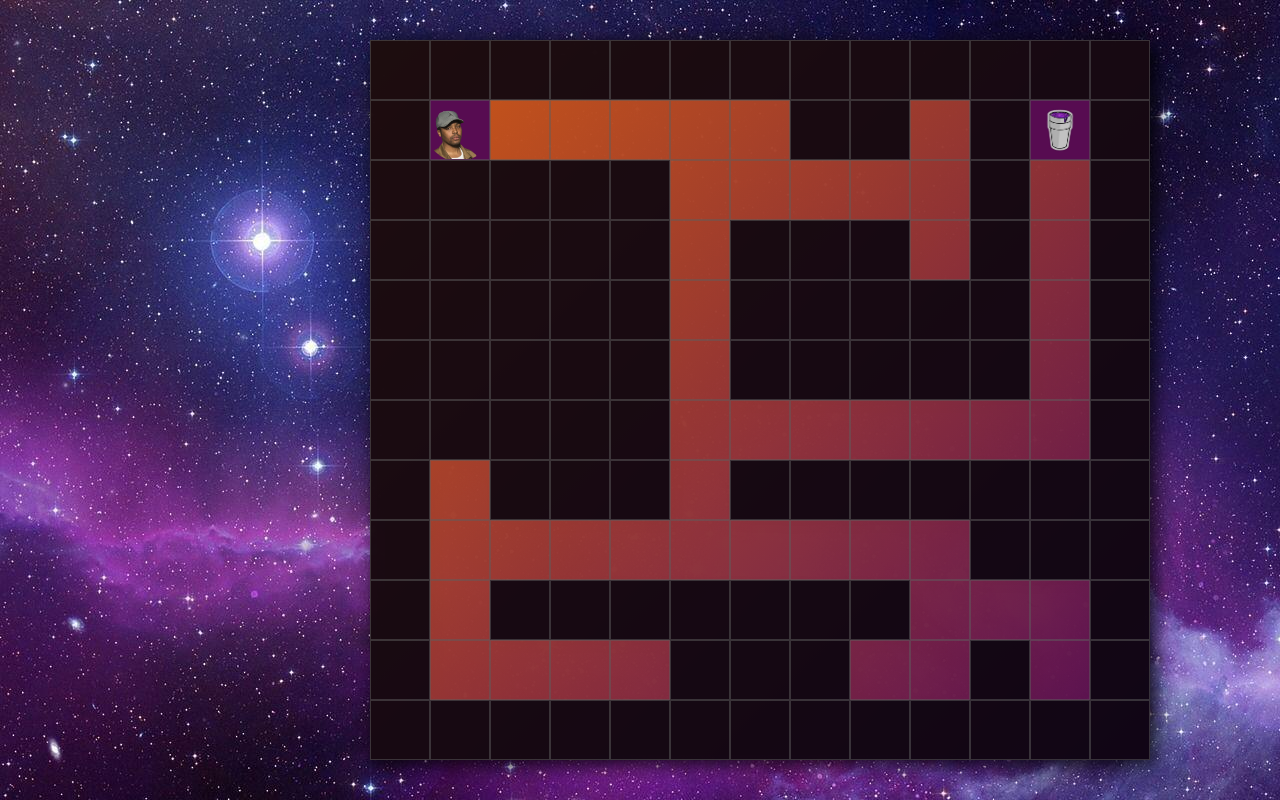
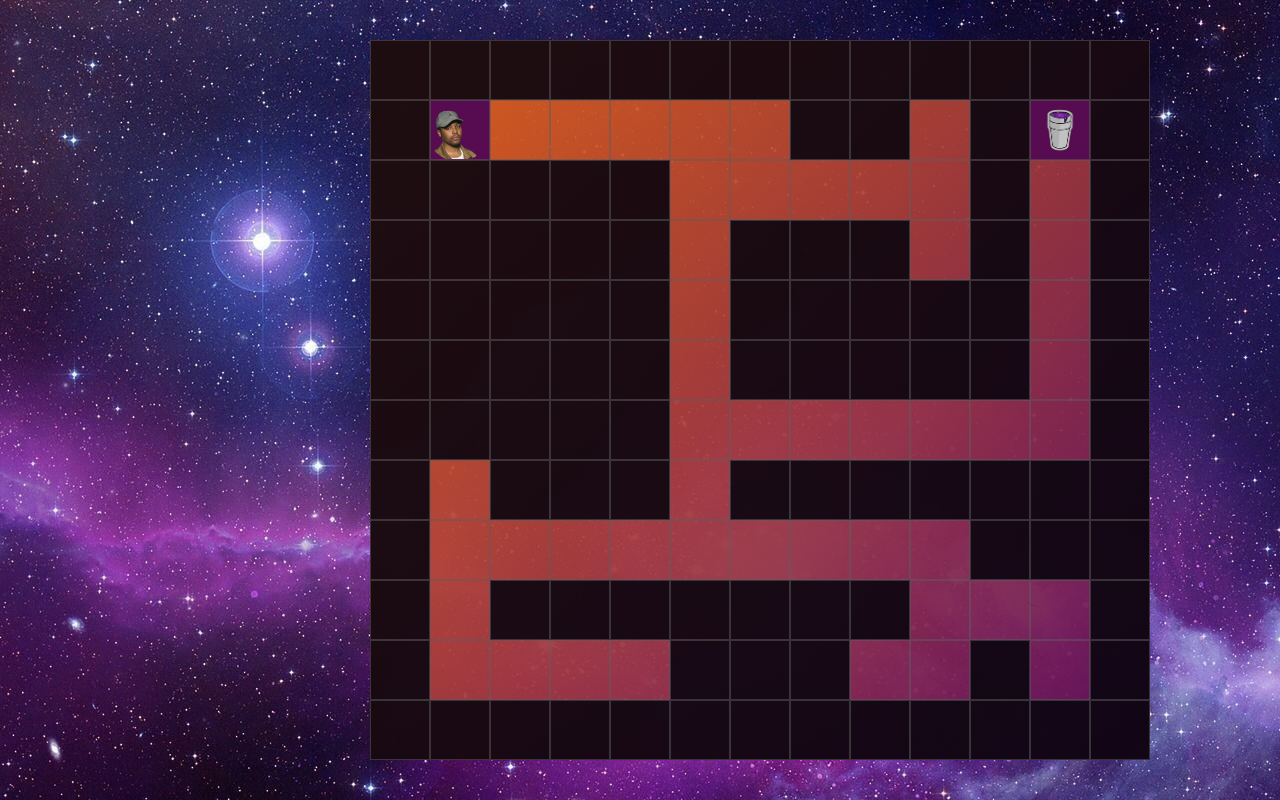
Before and after one commit to VictorT-GitHub/Becode-Maze-Game, a plain HTML site: page index.html in a window 1280 px wide. Both pictures are taken after a click on the button "JOUER". Drawn offline with Linux system fonts and the light colour scheme.

Commit message:
[supp] drop shadow

```diff
--- a/maze.css
+++ b/maze.css
@@ -47,10 +47,9 @@ main {
 
   background: linear-gradient(
     135deg,
-    rgba(237, 103, 22, 0.88),
-    rgba(91, 14, 94, 0.88)
+    rgba(237, 103, 22, 0.92),
+    rgba(91, 14, 94, 0.93)
   );
-  filter: drop-shadow(5px 5px 10px rgba(0, 0, 0, 0.9));
 }
 
 .wall,
```
